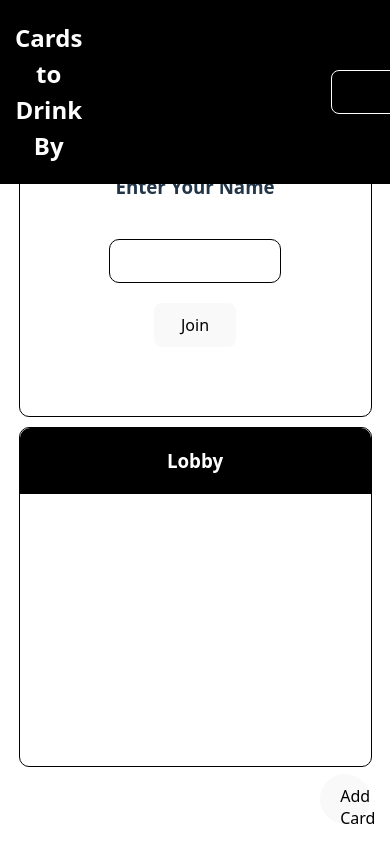
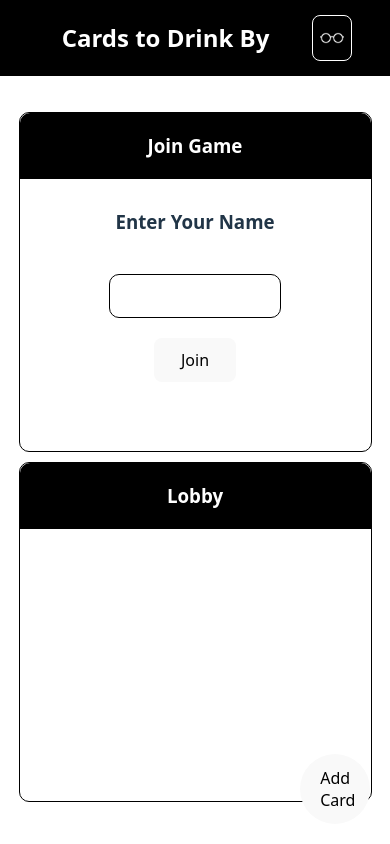
Before and after one commit to Joshieingold/cards-to-drink-by, a React (Vite) app: page / in a window 390 px wide. Built offline with nearby package versions, Linux system fonts and the light colour scheme.

Commit message:
Added Relative icon for spectate

```diff
--- a/src/App.jsx
+++ b/src/App.jsx
@@ -1,6 +1,7 @@
 import "./App.css";
 import "./css/home.css";
 import React, { useState } from "react";
+import glassesIcon from "./assets/glasses.png";
 
 function App() {
   const [players, setPlayers] = useState([]); // shared player list
@@ -95,7 +96,10 @@ function Navbar() {
         <h2>Cards to Drink By</h2>
       </div>
       <div className="host-button-container">
-        <button className="spectate-view">Spectate</button>
+        <button className="spectate-view">
+          <span className="btn-text">Spectate</span>
+          <span className="btn-icon"><img className="icon" src={glassesIcon}/></span>
+        </button>
       </div>
     </div>
   );
--- a/src/css/home.css
+++ b/src/css/home.css
@@ -6,6 +6,13 @@
     display: flex;
     color: white;
     justify-content: space-between;
+}
+.btn-text {
+    display: flex;
+}
+.btn-icon {
+    display: none;
+
 }
 
 .title-container {
@@ -88,19 +95,45 @@
     .bubble-container {
         flex-direction: column;
         width: 90%;
+        margin-top: 70px;
     }
     .bubble {
         width: 100%;
     }
     .add-card-button {
-        position: absolute;
-        width: 50px;
-        height: 50px;
+        position: fixed;
+        width: 70px;
+        height: 70px;
         bottom: 20px;
         right: 20px;
         border-radius: 200rem;
         text-align: center;
     }
+    .title-container {
+        width: 75%;
+        margin-left: 0;
+    }
+    .nav-main {
+        justify-content: center;
+    }
+
+    .spectate-view {
+        width: 20px;
+        display: flex;
+        text-align: center;
+        align-items: center;
+    }
+    .btn-text {
+        display: none;
+
+    }
+    .btn-icon {
+        display: flex;
+        width: 24px;
+        height: 24px;
+
+    }
+
 }
 .host-button-container {
     display: flex;
@@ -111,5 +144,9 @@
 .spectate-view {
     height: fit-content;
     background-color: black;
+    align-items: center;
+    justify-content: center;
+    text-align: center;
+    cursor: pointer;
     border: 1px solid white;
 }
```
Also changed, not shown: src/assets/glasses.png (added).
